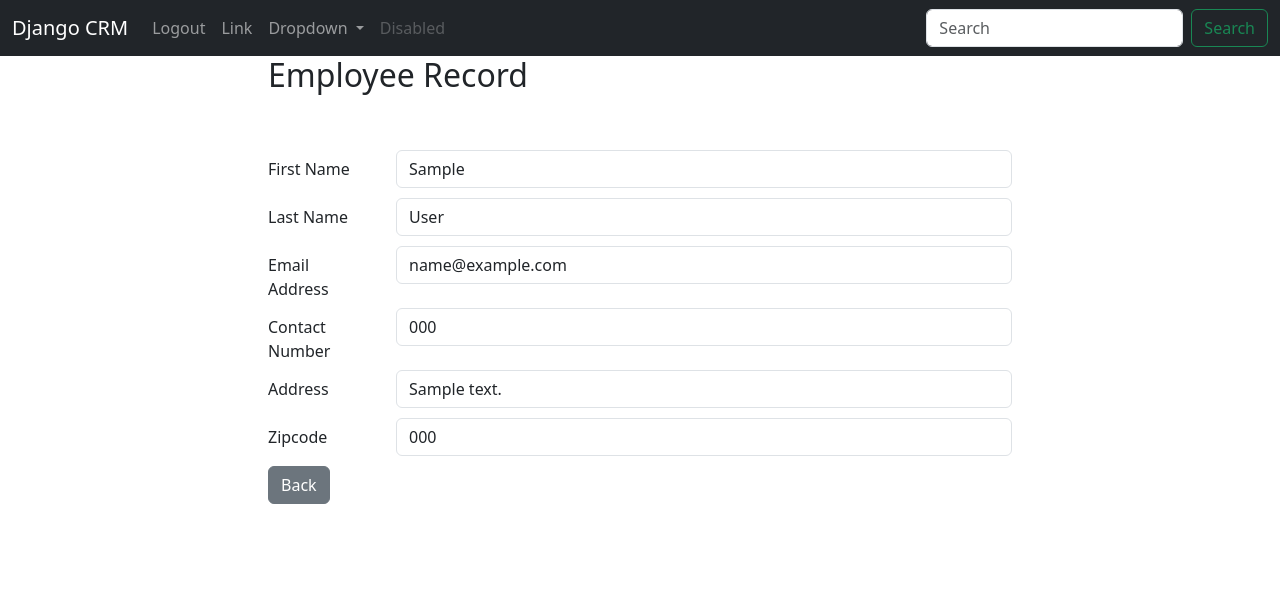
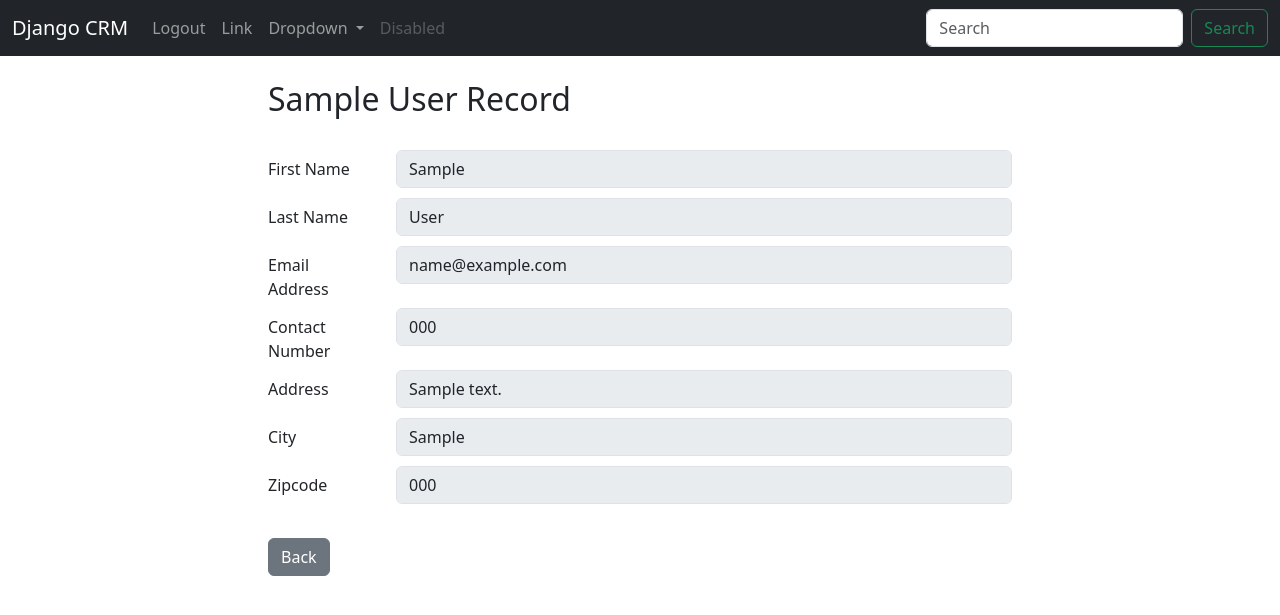
Before and after one commit to artimre098/CRM, a Django app: page /record/1 in a window 1280 px wide. Shown: the top 615 px of the page. Run offline with Django 5.2, Linux system fonts and the light colour scheme; a user stored in the database is signed in; tables that the repository leaves empty hold one stand-in row (values such as "Sample post").

Commit message:
View Specific Record v2

```diff
--- a/website/templates/record.html
+++ b/website/templates/record.html
@@ -2,39 +2,45 @@
 
 {% block content%}
     <div class="col-md-8 offset-md-2">
-        <h2>Employee Record</h2>
-        <br /><br />
+        <br/>
+        <h2>{{employee_record.first_name}} {{employee_record.last_name}} Record</h2>
+        <br />
         <div class="row mb-3">
             <label for="colFormLabel" class="col-sm-2 col-form-label">First Name</label>
             <div class="col-sm-10">
-              <input type="text" class="form-control" id="colFormLabel" value="{{employee_record.first_name}}">
+              <input type="text" class="form-control" id="colFormLabel" value="{{employee_record.first_name}}" disabled>
             </div>
             <br /><br />
             <label for="colFormLabel" class="col-sm-2 col-form-label">Last Name</label>
             <div class="col-sm-10">
-              <input type="text" class="form-control" id="colFormLabel"  value="{{employee_record.last_name}}">
+              <input type="text" class="form-control" id="colFormLabel"  value="{{employee_record.last_name}}" disabled>
             </div>
             <br /><br />
             <label for="colFormLabel" class="col-sm-2 col-form-label">Email Address</label>
             <div class="col-sm-10">
-              <input type="email" class="form-control" id="colFormLabel"  value="{{employee_record.email}}">
+              <input type="email" class="form-control" id="colFormLabel"  value="{{employee_record.email}}" disabled>
             </div>
             <br /><br />
             <label for="colFormLabel" class="col-sm-2 col-form-label">Contact Number</label>
             <div class="col-sm-10">
-              <input type="text" class="form-control" id="colFormLabel"  value="{{employee_record.phone}}">
+              <input type="text" class="form-control" id="colFormLabel"  value="{{employee_record.phone}}" disabled>
             </div>
             <br /><br />
             <label for="colFormLabel" class="col-sm-2 col-form-label">Address</label>
             <div class="col-sm-10">
-              <input type="text" class="form-control" id="colFormLabel"  value="{{employee_record.address}}">
+              <input type="text" class="form-control" id="colFormLabel"  value="{{employee_record.address}}" disabled>
+            </div>
+            <br /><br />
+            <label for="colFormLabel" class="col-sm-2 col-form-label">City</label>
+            <div class="col-sm-10">
+              <input type="text" class="form-control" id="colFormLabel"  value="{{employee_record.city}}" disabled>
             </div>
             <br /><br />
             <label for="colFormLabel" class="col-sm-2 col-form-label">Zipcode</label>
             <div class="col-sm-10">
-              <input type="text" class="form-control" id="colFormLabel"  value="{{employee_record.zipcode}}">
+              <input type="text" class="form-control" id="colFormLabel"  value="{{employee_record.zipcode}}" disabled>
             </div>
-            <br /><br />
+            <br /><br /><br />
             <div class="col-sm-10">
                 <a href="{% url 'home' %}"><button class="btn btn-secondary">Back</button></a>
             </div>
```
